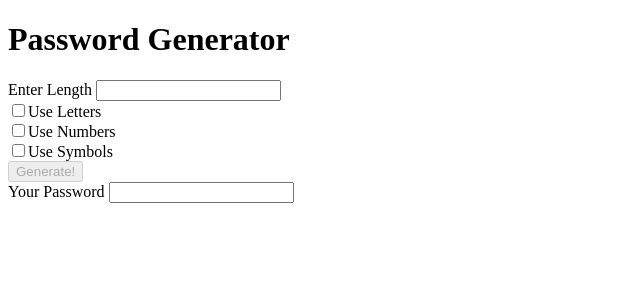
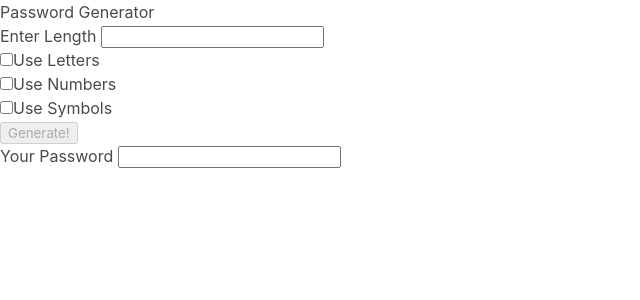
Before and after one commit to GeorgiaHunt89/Angular_Password_Generator, an Angular app: page / in a window 1280 px wide. Shown: the top 300 px of the page, without its empty margins (0-640 px from the left). Built offline with nearby package versions, Linux system fonts and the light colour scheme.

Commit message:
importing bulma CSS

```diff
--- a/package.json
+++ b/package.json
@@ -18,6 +18,7 @@
     "@angular/platform-browser": "~13.2.0",
     "@angular/platform-browser-dynamic": "~13.2.0",
     "@angular/router": "~13.2.0",
+    "bulma": "^0.9.3",
     "rxjs": "~7.5.0",
     "tslib": "^2.3.0",
     "zone.js": "~0.11.4"
--- a/src/styles.css
+++ b/src/styles.css
@@ -1 +1 @@
-/* You can add global styles to this file, and also import other style files */
+@import "bulma/css/bulma.css";
```
Also changed, not shown: 1 other file (tests, documents, lock files or other folders).
